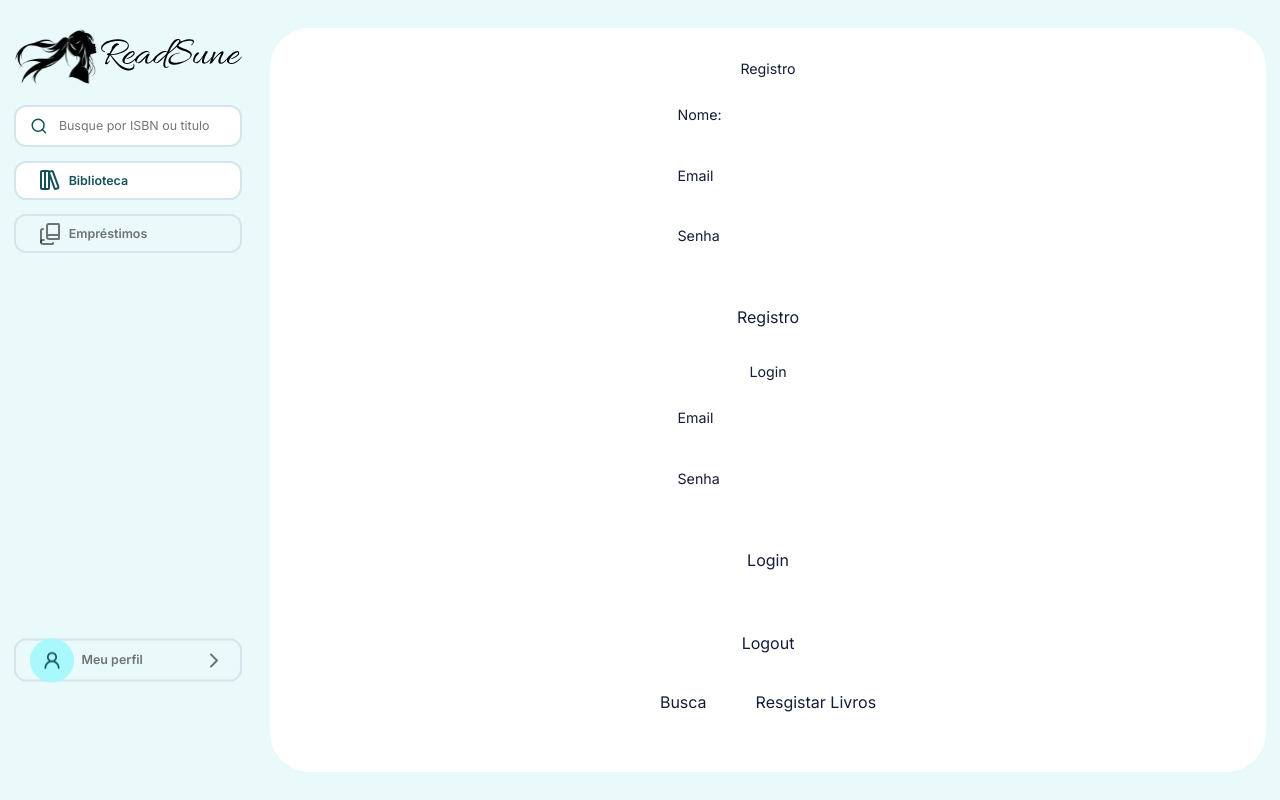
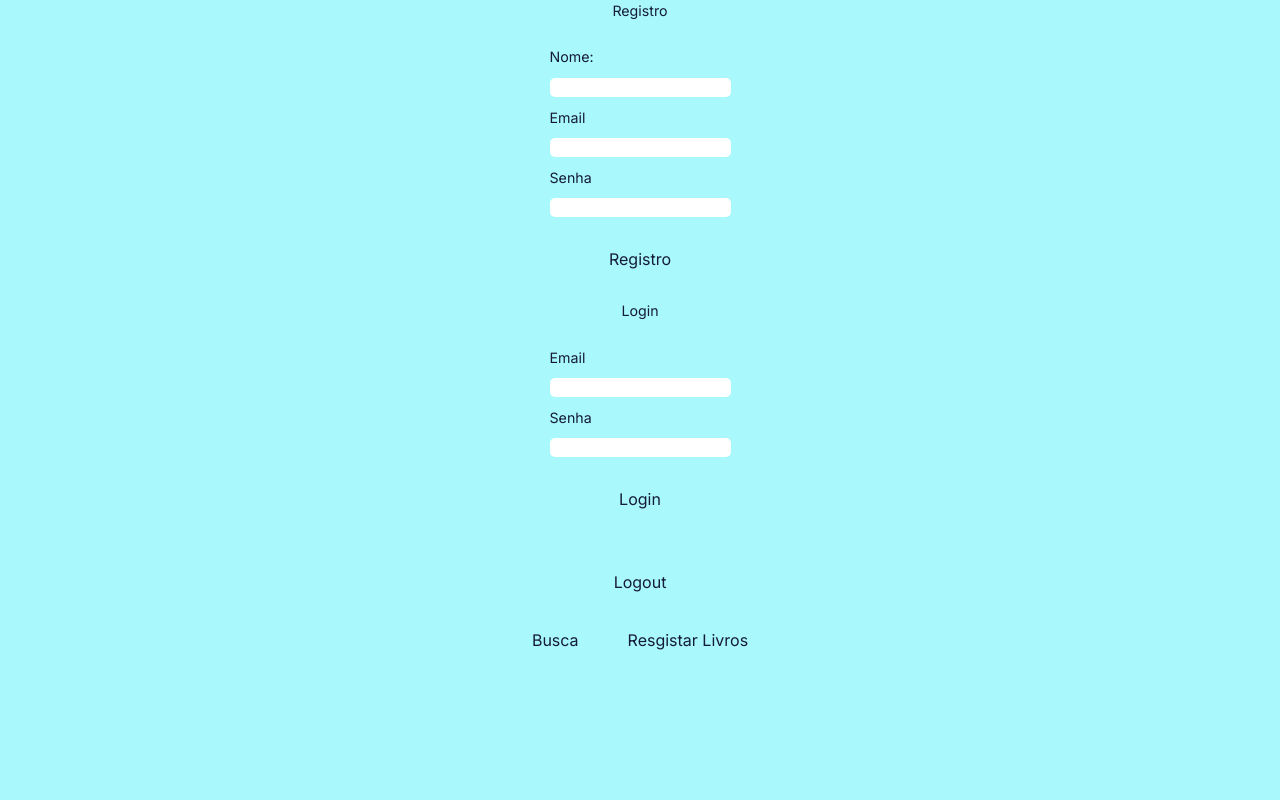
Before and after one commit to V0ltzx/SistemaBiblioteca-DWII-Fatec, a React (Vite) app in the folder biblioteca-front/: page / in a window 1280 px wide. Built offline with nearby package versions, Linux system fonts and the light colour scheme.

Commit message:
refactor: Botões da tela lateral, e encapsulamento correto no App.jsx

```diff
--- a/biblioteca-front/src/App.jsx
+++ b/biblioteca-front/src/App.jsx
@@ -6,13 +6,16 @@ import TelaLateral from './components/TelaLateral';
 
 export default function App() {
   return (
-    <TelaLateral>
       <Routes>
         <Route path="/" element={<Login />} />
-        <Route path="/livros" element={<Livros />} />
+        <Route path="/livros"
+          element={
+            <TelaLateral>
+              <Livros />
+            </TelaLateral>
+          }
+        />
         <Route path="/livro_add" element={<LivroAdd />} />
       </Routes>
-    </TelaLateral>
-
   );
 }
--- a/biblioteca-front/src/components/TelaLateral.jsx
+++ b/biblioteca-front/src/components/TelaLateral.jsx
@@ -1,14 +1,24 @@
 import '../styles/TelaLateral.css'
 import { LibraryBig, BookCopy, Search, ChevronRight } from 'lucide-react'
 import Logo from '../assets/Images/Logo.svg'
-import { useState} from 'react'
-import { useNavigate } from 'react-router-dom';
+import { useState, createContext } from 'react'
+import { useNavigate, useLocation } from 'react-router-dom';
 import Avatar from '../assets/Images/Avatar.png'
+
+const BuscaContext = createContext();
 
 export default function TelaLateral({children}){
     const [ativo, setAtivo] = useState("livros");
     const [busca, setBusca] = useState("");
     const navigate = useNavigate();
+    const location = useLocation();
+
+    function handleBuscaChange(e) {
+        setBusca(e.target.value);
+        if (location.pathname !== "/livros") {
+            navigate("/livros");
+        }
+    }
 
     function Navegar(rota){
         setAtivo(rota);
@@ -16,6 +26,7 @@ export default function TelaLateral({children}){
     }
 
     return(
+         <BuscaContext.Provider value={{ busca, setBusca}}>
             <div className='tela-grid'>
                 <div className='tela-grid__lateral'>
                     <div className='lateral-content'>
@@ -26,22 +37,22 @@ export default function TelaLateral({children}){
 
                         <div className='barra-pesquisa'>
                             <Search className='barra-pesquisa__icon' />
-                        <input className='barra-pesquisa__input' type="search" placeholder='Busque por ISBN ou titulo' value={busca} onChange={(e) => setBusca(e.target.value)}></input>
+                            <input className='barra-pesquisa__input' type="search" placeholder='Busque por ISBN ou titulo' value={busca} onChange={handleBuscaChange}></input>
                         </div>
 
-                    <button className={`btn ${ativo === "livros" ? "btn__ativo" : "btn__inativo"} btn--block`} onClick={() => Navegar("livros")}>
+                        <button className={`btn ${location.pathname === "/livros" ? "btn__ativo" : "btn__inativo"} btn--block`} onClick={() => navigate("/livros")}>
                             <LibraryBig /> Biblioteca
                         </button>
 
-                    <button className={`btn ${ativo === "emprestimos" ? "btn__ativo" : "btn__inativo"} btn--block`} onClick={() => Navegar("emprestimos")}>
+                        <button className={`btn ${location.pathname === "/emprestimos" ? "btn__ativo" : "btn__inativo"} btn--block`} onClick={() => navigate("/emprestimos")}>
                             <BookCopy /> Empréstimos
                         </button>
 
-                    <button className={`btn ${ativo === "perfil" ? "btn__ativo" : "btn__inativo"} btn-perfil btn--block `} onClick={() => Navegar("perfil")}>
+                        <button className={`btn ${location.pathname === "perfil" ? "btn__ativo" : "btn__inativo"} btn-perfil btn--block `} onClick={() => navigate("/login")}>
                                 <div className='btn-perfil__avatar' >
                                     <img src={Avatar} />
                                 </div>
-                            Meu perfil
+                                (Implementar usuario)
                             <ChevronRight className='btn-perfil__icon'/>
                         </button>
                     </div>
@@ -51,5 +62,6 @@ export default function TelaLateral({children}){
                     {children}
                 </div>
             </div>
+        </BuscaContext.Provider>
     )
 }
--- a/biblioteca-front/src/styles/TelaLateral.css
+++ b/biblioteca-front/src/styles/TelaLateral.css
@@ -57,6 +57,7 @@
 
 .btn__inativo:hover{
     background-color: var(--cor-branco);
+    border:2px solid var(--cor-ciano);
     color: var(--cor-primaria-escura);
 }
 
```
Lines whose indentation alone changed are shown as unchanged.
